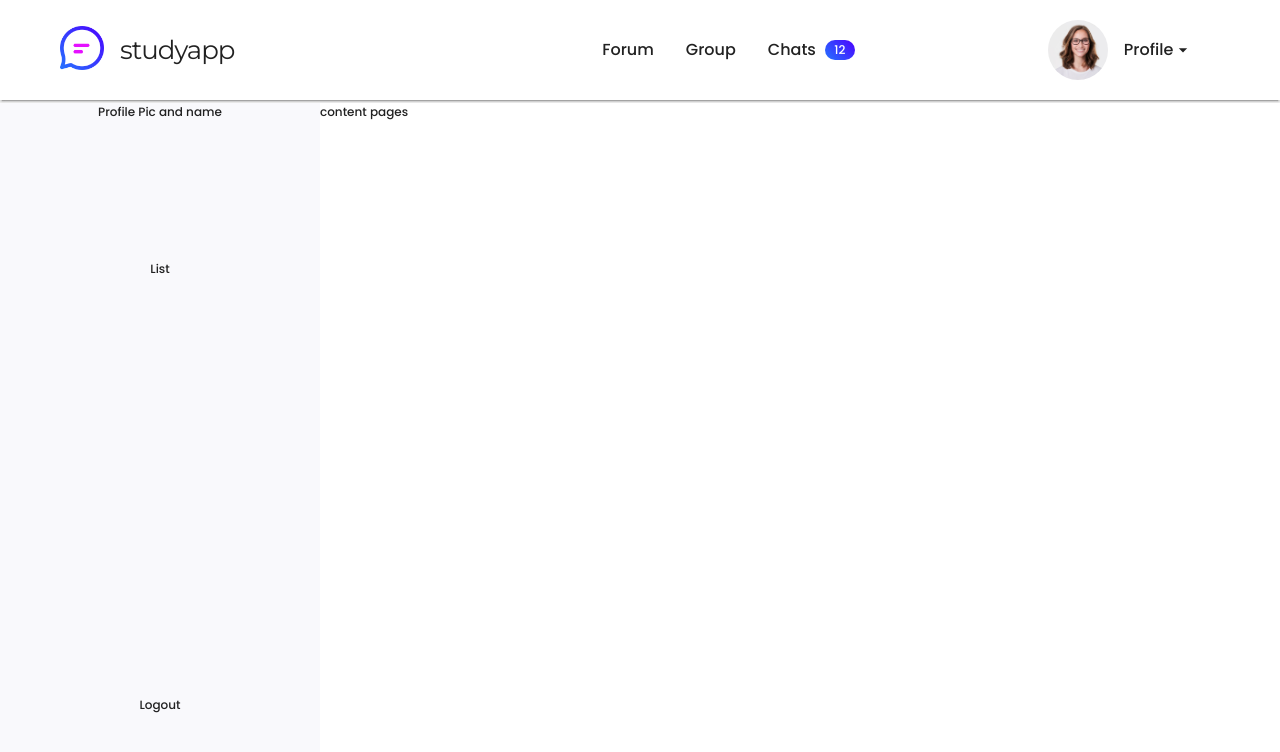
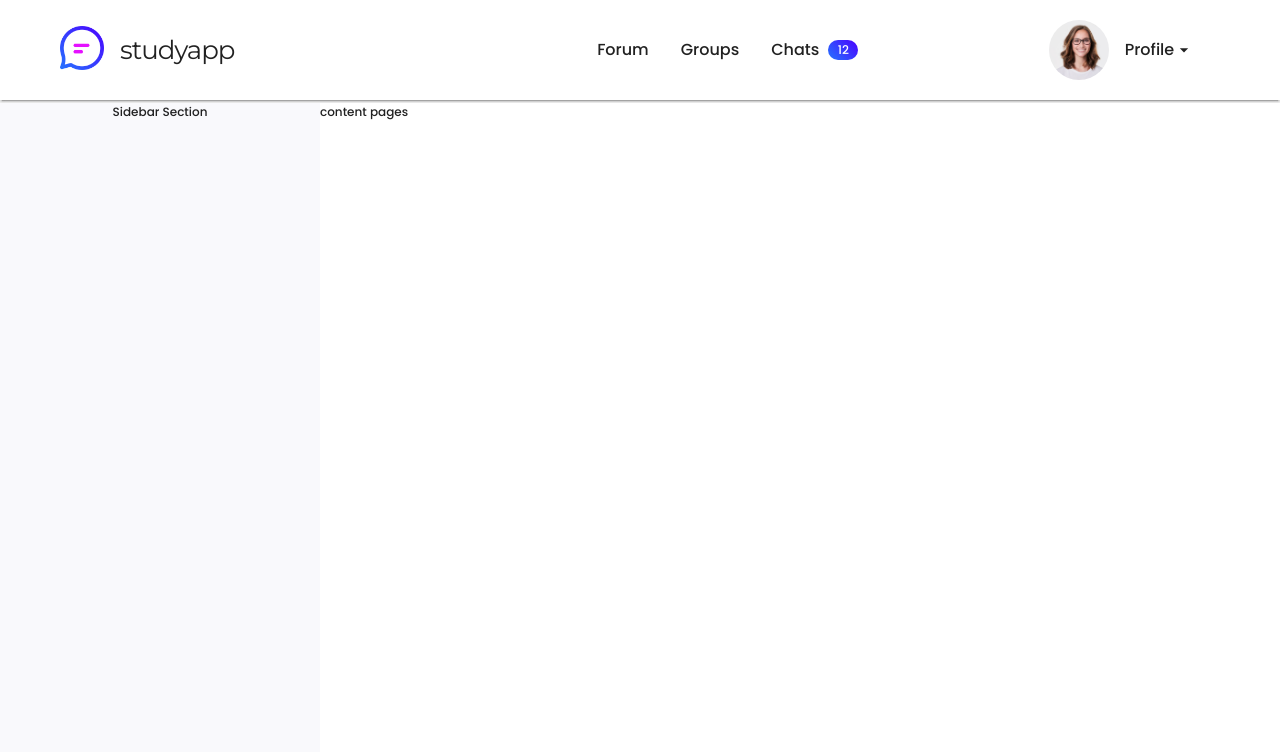
Before and after one commit to jonquag/Study-App, a React (Create React App) app in the folder client/: page / in a window 1280 px wide. Shown: the top 752 px of the page. Built offline with nearby package versions, Linux system fonts and the light colour scheme.

Commit message:
Created empty Sidebar, content pages component
Created protected routes so that if user is not authenticated it will redirect to login

```diff
--- a/client/src/App.js
+++ b/client/src/App.js
@@ -1,10 +1,14 @@
 import React from 'react';
 import { MuiThemeProvider, CssBaseline } from '@material-ui/core';
-import { BrowserRouter, Route } from 'react-router-dom';
+import { BrowserRouter, Route, Switch } from 'react-router-dom';
 
 import { theme } from './themes/theme';
 // import LandingPage from './pages/Landing';
 import Dashboard from './pages/dashboard/Dashboard';
+import Chat from './pages/contentPages/Chat';
+import Forum from './pages/contentPages/Forum';
+import Groups from './pages/contentPages/Groups';
+import ProtectedRoute from './pages/routing/ProtectedRoute';
 
 import './App.css';
 
@@ -13,7 +17,12 @@ function App() {
         <MuiThemeProvider theme={theme}>
             <CssBaseline>
                 <BrowserRouter>
-                    <Route path="/" component={Dashboard} />
+                    <Switch>
+                        <Route exact path="/" component={Dashboard} />
+                        <ProtectedRoute path="/forum" component={Forum} />
+                        <ProtectedRoute path="/groups" component={Groups} />
+                        <ProtectedRoute path="/chat" component={Chat} />
+                    </Switch>
                 </BrowserRouter>
             </CssBaseline>
         </MuiThemeProvider>
--- a/client/src/context/studyappContext.js
+++ b/client/src/context/studyappContext.js
@@ -2,6 +2,7 @@ import React, { createContext, useContext, useReducer } from 'react';
 
 const AppContext = createContext({
     isLoading: true,
+    isAuth: false,
 });
 
 const initialState = {
--- /dev/null
+++ b/client/src/pages/contentPages/Chat.js
@@ -0,0 +1,7 @@
+import React from 'react';
+
+const Chat = () => {
+    return <div>Chat Page</div>;
+};
+
+export default Chat;
--- /dev/null
+++ b/client/src/pages/contentPages/Forum.js
@@ -0,0 +1,7 @@
+import React from 'react';
+
+const Forum = () => {
+    return <div>Forum Page</div>;
+};
+
+export default Forum;
--- /dev/null
+++ b/client/src/pages/contentPages/Groups.js
@@ -0,0 +1,7 @@
+import React from 'react';
+
+const Groups = () => {
+    return <div>Groups Page</div>;
+};
+
+export default Groups;
--- a/client/src/pages/dashboard/Dashboard.js
+++ b/client/src/pages/dashboard/Dashboard.js
@@ -1,8 +1,9 @@
-import React from 'react';
+import React, { useEffect } from 'react';
 import { Grid } from '@material-ui/core';
 import { makeStyles } from '@material-ui/core/styles';
 
 import Navbar from '../layout/Navbar';
+import Sidebar from '../layout/Sidebar';
 
 const useStyles = makeStyles(theme => ({
     sidebar: {
@@ -29,6 +30,11 @@ const useStyles = makeStyles(theme => ({
 
 const Dashboard = () => {
     const classes = useStyles();
+
+    useEffect(() => {
+        //TODO: Make an API call to get up to date logged in user information
+    }, []);
+
     return (
         <Grid>
             <Navbar />
@@ -40,9 +46,7 @@ const Dashboard = () => {
                     sm={3}
                     className={classes.sidebar}
                 >
-                    <div className={classes.profile}>Profile Pic and name</div>
-                    <div className={classes.list}>List</div>
-                    <div className={classes.logout}>Logout</div>
+                    <Sidebar />
                 </Grid>
                 <Grid item container sm={9} className={classes.content_page}>
                     content pages
--- a/client/src/pages/layout/Navbar.js
+++ b/client/src/pages/layout/Navbar.js
@@ -58,7 +58,7 @@ const Navbar = () => {
                                 variant="inherit"
                                 underline="none"
                                 component={NavLink}
-                                to="#"
+                                to="/forum"
                             >
                                 <ListItem>
                                     <Typography variant="h6">Forum</Typography>
@@ -69,10 +69,10 @@ const Navbar = () => {
                                 variant="inherit"
                                 underline="none"
                                 component={NavLink}
-                                to="#"
+                                to="/groups"
                             >
                                 <ListItem>
-                                    <Typography variant="h6">Group</Typography>
+                                    <Typography variant="h6">Groups</Typography>
                                 </ListItem>
                             </Link>
                             <Link
@@ -80,7 +80,7 @@ const Navbar = () => {
                                 variant="inherit"
                                 underline="none"
                                 component={NavLink}
-                                to="#"
+                                to="/chat"
                             >
                                 <ListItem>
                                     <Typography variant="h6">Chats</Typography>
--- /dev/null
+++ b/client/src/pages/layout/Sidebar.js
@@ -0,0 +1,7 @@
+import React from 'react';
+
+const Sidebar = () => {
+    return <div>Sidebar Section</div>;
+};
+
+export default Sidebar;
--- /dev/null
+++ b/client/src/pages/routing/ProtectedRoute.js
@@ -0,0 +1,24 @@
+import React from 'react';
+import { Redirect, Route } from 'react-router-dom';
+import { useGlobalContext } from '../../context/studyappContext';
+
+const PrivateRoute = ({ component: Component, ...rest }) => {
+    const { isAuth, isLoading } = useGlobalContext();
+
+    return (
+        <Route
+            {...rest}
+            render={props => {
+                if (isAuth && !isLoading) return <Component {...props} />;
+                else
+                    return (
+                        <Redirect
+                            to={{ pathname: '/login', state: { from: props.location } }}
+                        />
+                    );
+            }}
+        />
+    );
+};
+
+export default PrivateRoute;
```
